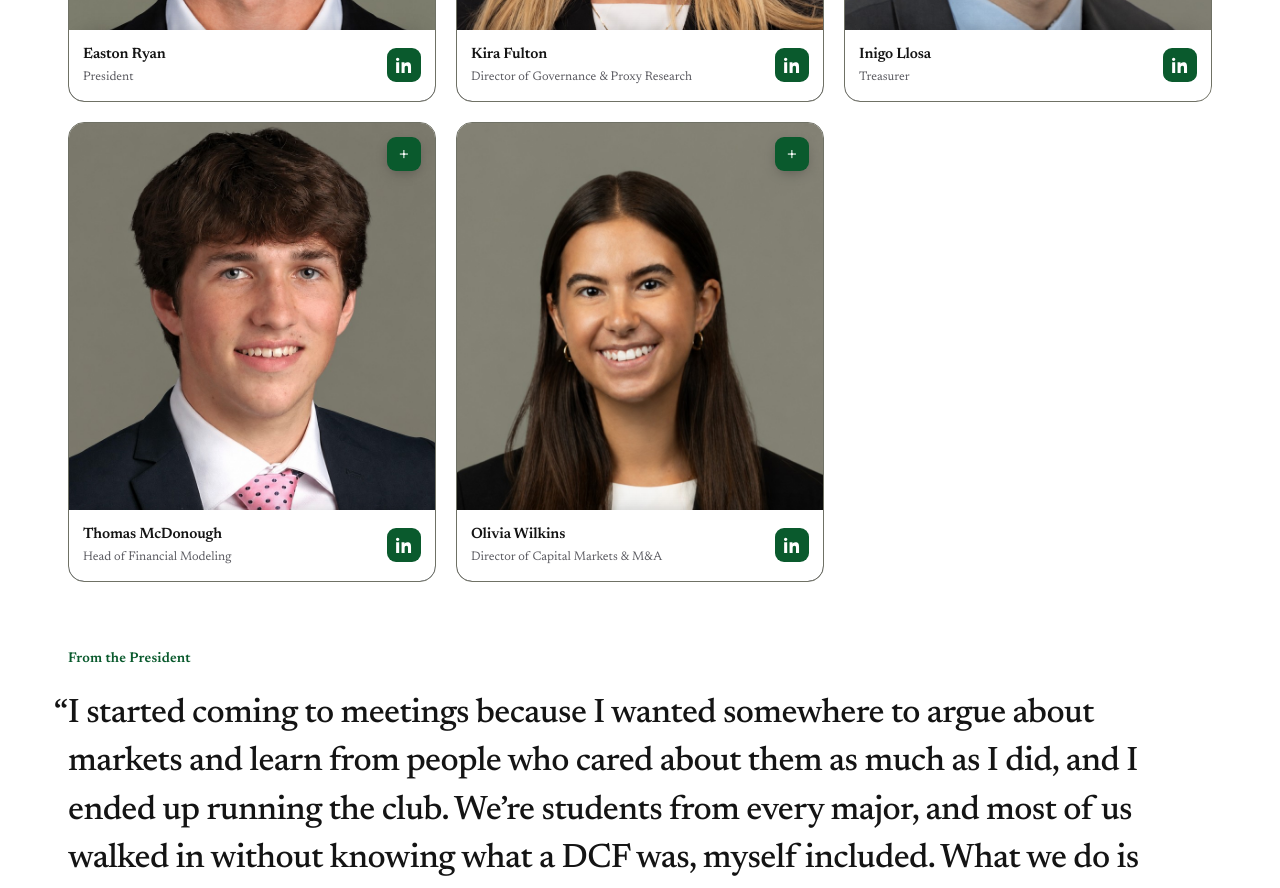
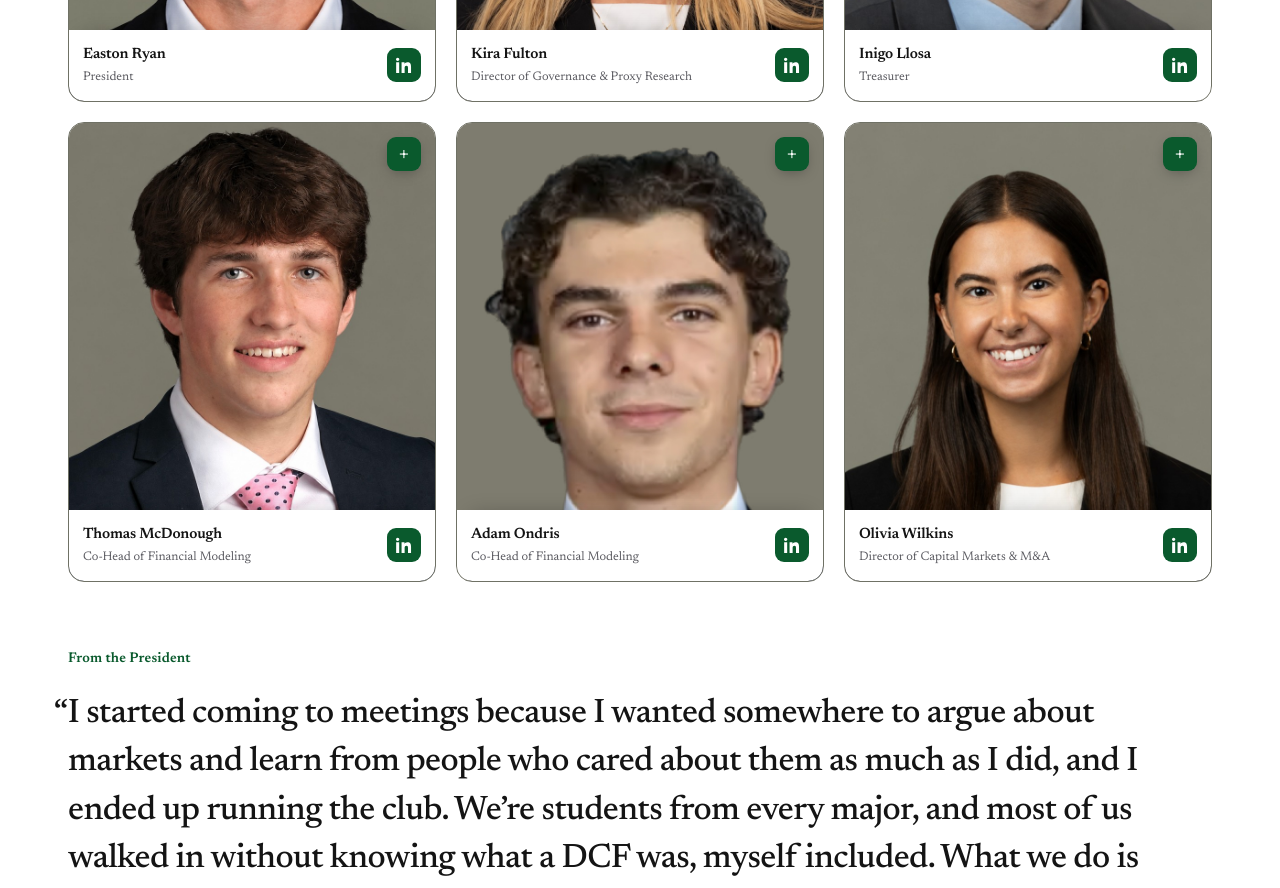
Before and after one commit to eastyryan/hwsinvest, a Next.js app: page /about in a window 1280 px wide. Shown: the part 940-1828 px from the top of the page. Built offline with nearby package versions, Linux system fonts and the light colour scheme.

Commit message:
Board: Adam Ondris and Thomas McDonough as Co-Heads of Financial Modeling

```diff
--- a/data/board.ts
+++ b/data/board.ts
@@ -53,12 +53,21 @@ export const board: Member[] = [
   },
   {
     name: "Thomas McDonough",
-    role: "Head of Financial Modeling",
+    role: "Co-Head of Financial Modeling",
     year: "Class of 2029",
     focus: "Modeling & Valuation",
     img: "/board/thomas.jpg",
-    bio: "Thomas runs the club's modeling work, the three-statement builds and DCFs behind our pitches, and teaches new members how to put one together from a blank spreadsheet. He leads the modeling workshops each semester.",
+    bio: "Thomas co-leads the club's modeling work, the three-statement builds and DCFs behind our pitches, and teaches new members how to put one together from a blank spreadsheet. He leads the modeling workshops each semester.",
     linkedin: "https://www.linkedin.com/in/tommy-mcdonough/",
+  },
+  {
+    name: "Adam Ondris",
+    role: "Co-Head of Financial Modeling",
+    year: "Class of 2029",
+    focus: "Modeling & Valuation",
+    img: "/board/adam.jpg",
+    bio: "Adam co-leads the club's modeling work with Thomas. He has been to every meeting, is very engaged, and helped other members during the financial modeling session.",
+    linkedin: "https://www.linkedin.com/in/adam-ondri%C5%A1/",
   },
   {
     name: "Olivia Wilkins",
```
Also changed, not shown: public/board/adam.jpg (added).
